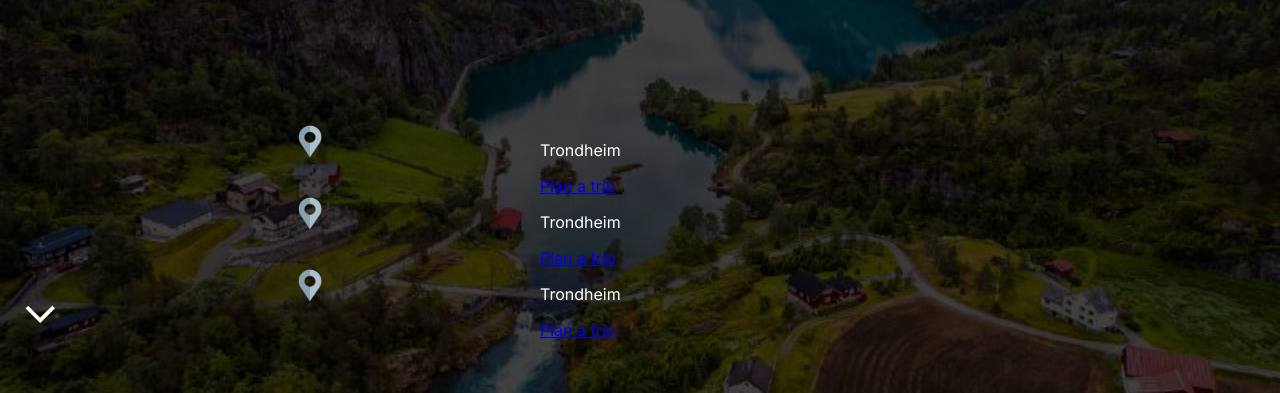
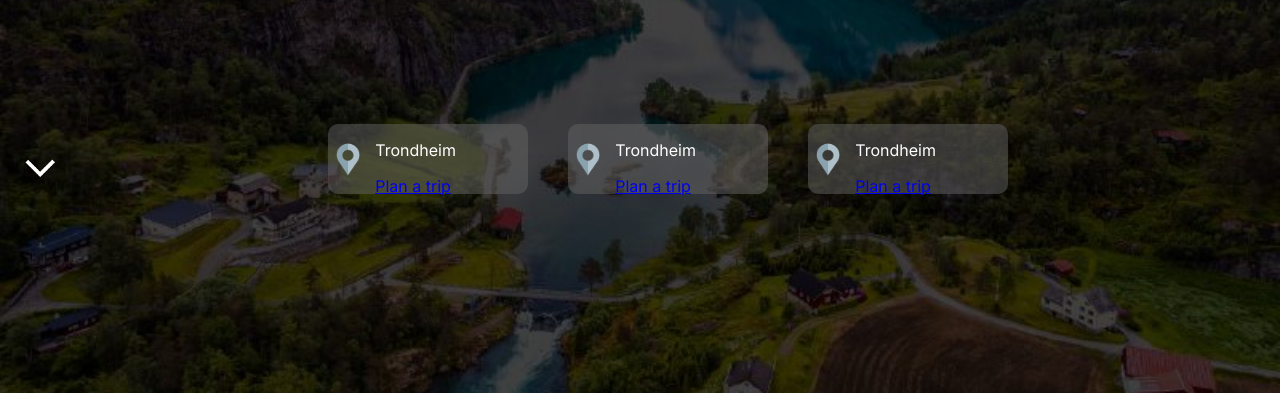
Before and after one commit to FedivAndriy/--------, a plain HTML site: page index.html in a window 1280 px wide. Shown: the part 407-800 px from the top of the page. Drawn offline with Linux system fonts and the light colour scheme.

Commit message:
Add scss code for footer-places-item

```diff
--- a/scss/style.scss
+++ b/scss/style.scss
@@ -102,16 +102,25 @@ nav{
     padding-left: 20px;
     margin-top: 110px;
 
-    .footer-places-item{
+    .footer-places{
         display: grid;
         grid-template-columns: repeat(3, 200px);
-        column-gap: 50px;
+        column-gap: 40px;
         justify-content: center;
-        padding-right: 60px;
+        padding-right: 5px;
+    }
+
+    .footer-places-item{
+        background-color: rgba(100, 100, 100, 0.5);
+        border-radius: 10px;
+        width: auto;
+        height: 70px;
+        display: grid;
+        grid-template-columns: 0.4fr 0.4fr;
+        align-items: center;
     }
 
     .arrow{
-        align-self: end;
-
+        align-self:end;
     }
 }
```
Also changed, not shown: scss/style.css, 1 other file.
